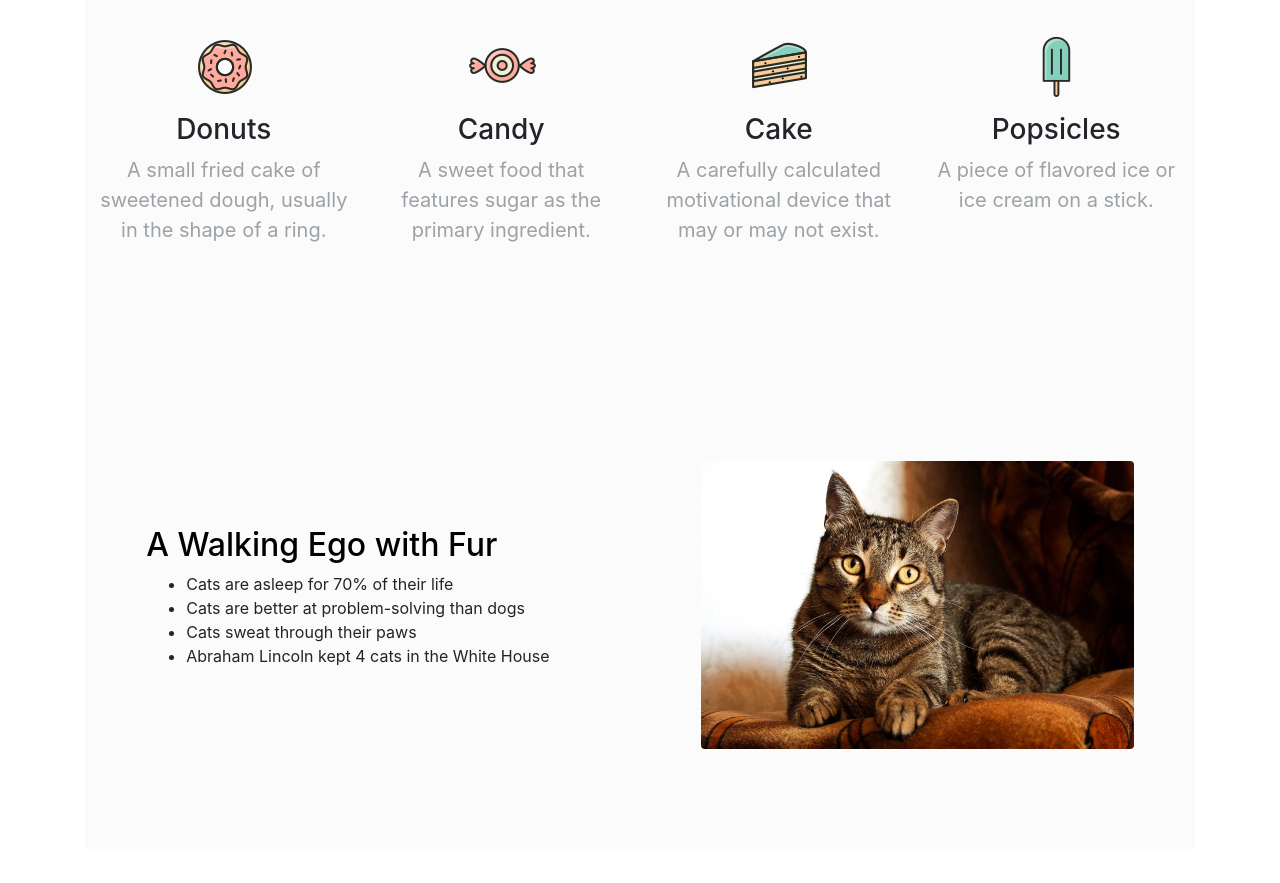
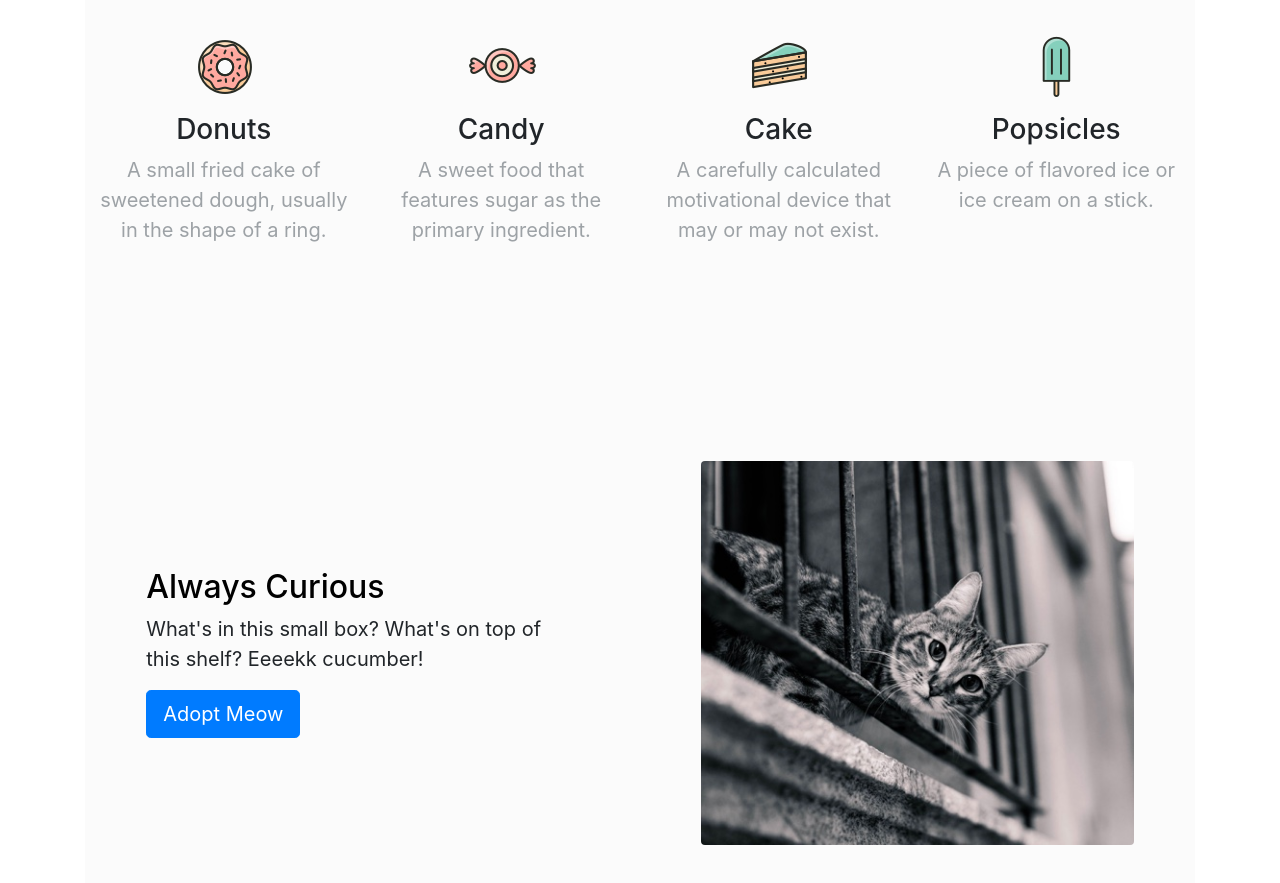
Before and after one commit to thulio2000/landing-page-II, a plain HTML site: page index.html in a window 1280 px wide. Shown: the part 1468-2351 px from the top of the page. Before the commit the page ends 2317 px from the top, so only its background shows below. Drawn offline with nearby package versions, Linux system fonts and the light colour scheme.

Commit message:
"Third section"

```diff
--- a/index.html
+++ b/index.html
@@ -114,18 +114,14 @@
                 <div class="container">
                     <div class="row justify-content-around align-items-center">
                         <!-- Column 1 -->
-                        <div class="col-12 col-lg-5">
-                            <h2 >A Walking Ego with Fur</h2>
-                            <ul>
-                                <li id="unique-li">Cats are asleep for 70% of their life</li>
-                                <li>Cats are better at problem-solving than dogs</li>
-                                <li>Cats sweat through their paws</li>
-                                <li>Abraham Lincoln kept 4 cats in the White House</li>
-                            </ul>
+                        <div class="col-12 col-md-5">
+                            <h2>Always Curious</h2>
+                            <p>What's in this small box? What's on top of this shelf? Eeeekk cucumber!</p>
+                            <a class="btn btn-lg btn-primary" href="#">Adopt Meow</a>
                         </div>
                         <!-- Column 2 -->
-                        <div class="col-12 col-lg-5">
-                            <img class="rounded img-fluid" src="img/cattitude.jpg" alt="Cat attitude">
+                        <div class="col-12 col-md-5">
+                            <img class="rounded img-fluid" src="img/curiousity_killed_the.jpg" alt="curious cat">
                         </div>
                     </div>
                 </div>
```
